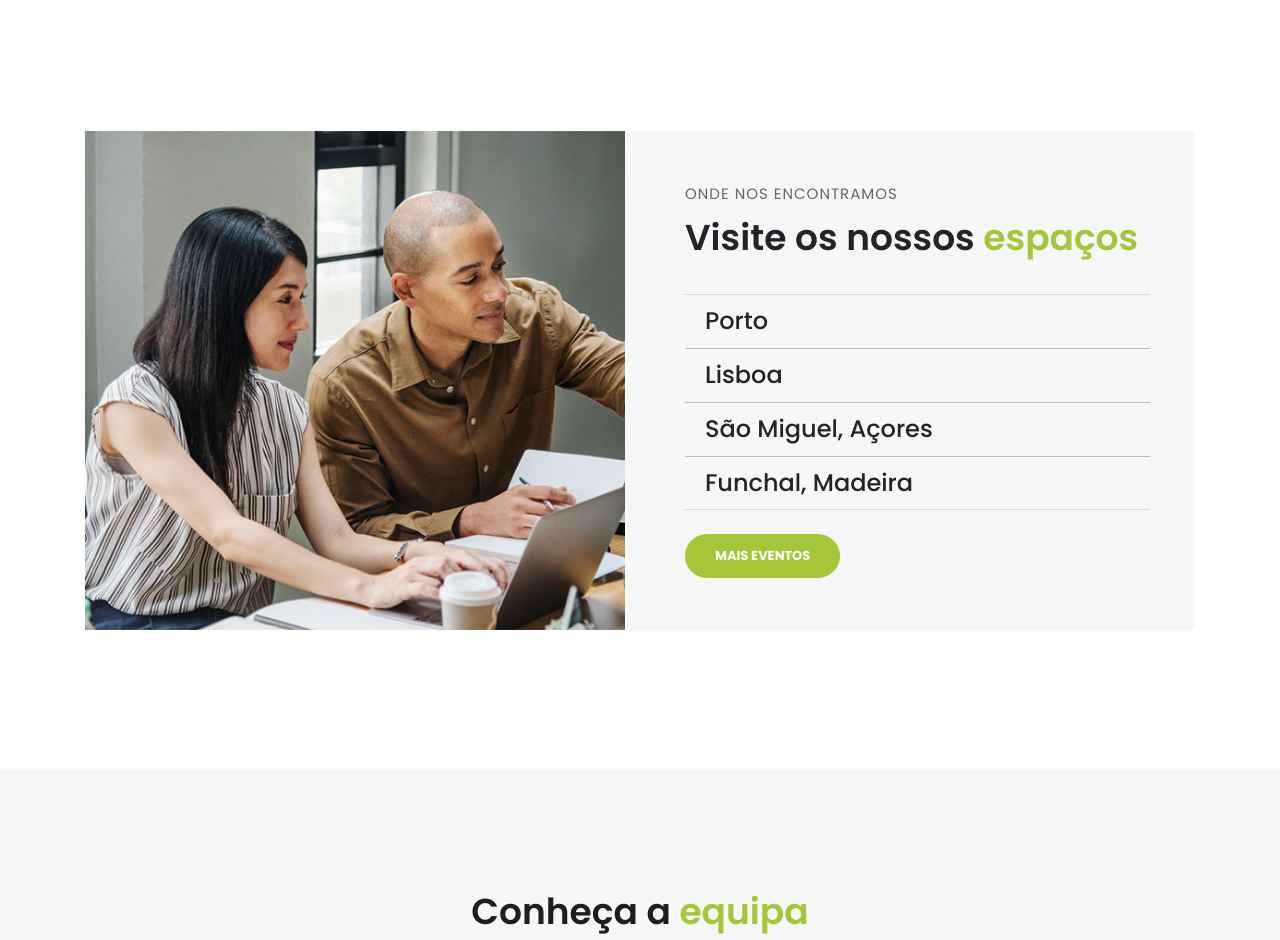
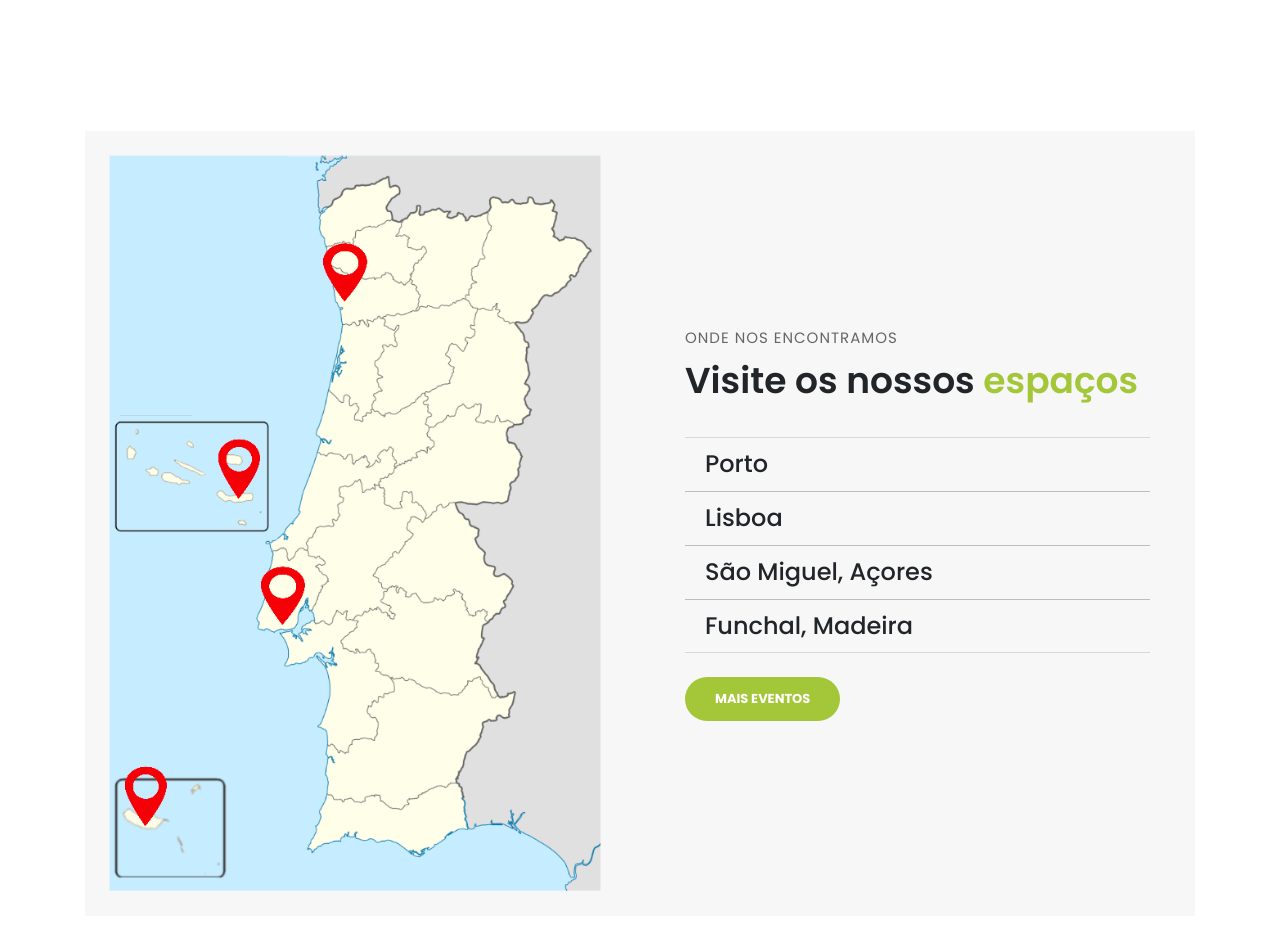
Before and after one commit to t0m4s79/t0m4s79.github.io, a plain HTML site: page index.html in a window 1280 px wide. Shown: the part 2760-3700 px from the top of the page. Drawn offline with Linux system fonts and the light colour scheme.

Commit message:
Added map with pings

```diff
--- a/index.html
+++ b/index.html
@@ -246,7 +246,7 @@ https://templatemo.com/tm-545-finance-business
               <div class="row">
                 <div class="col-md-6">
                   <div class="left-image">
-                    <img src="assets/images/more-info.jpg" alt="">
+                    <img src="assets/images/mapa_portugal.png" alt="Mapa das nossas localizações">
                   </div>
                 </div>
                 <div class="col-md-6 align-self-center">
```
Also changed, not shown: assets/images/mapa_portugal.png (added).
